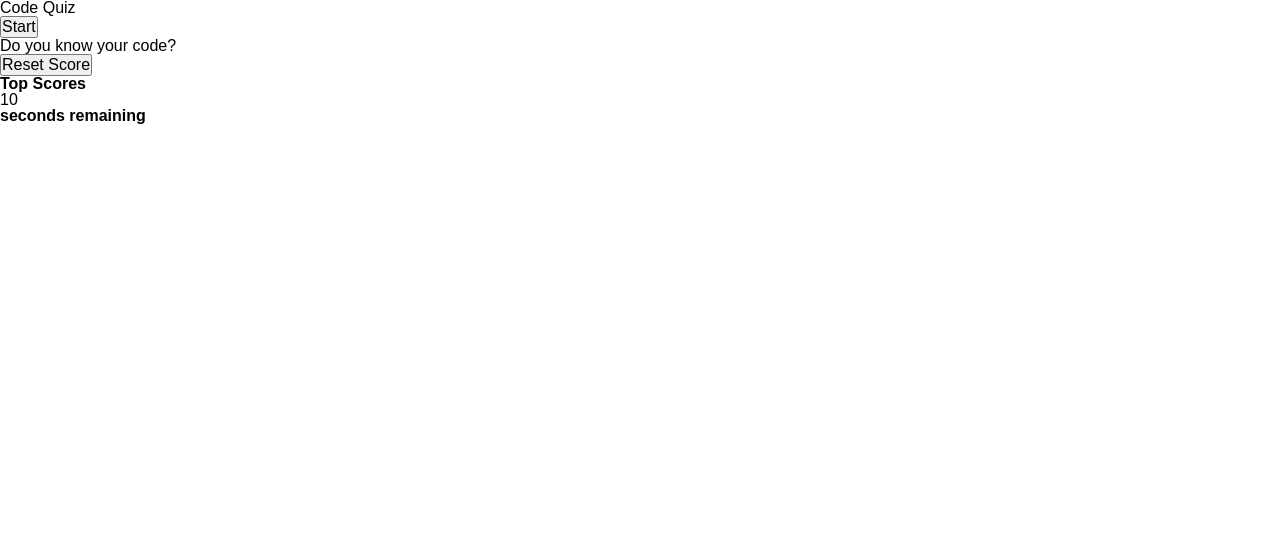
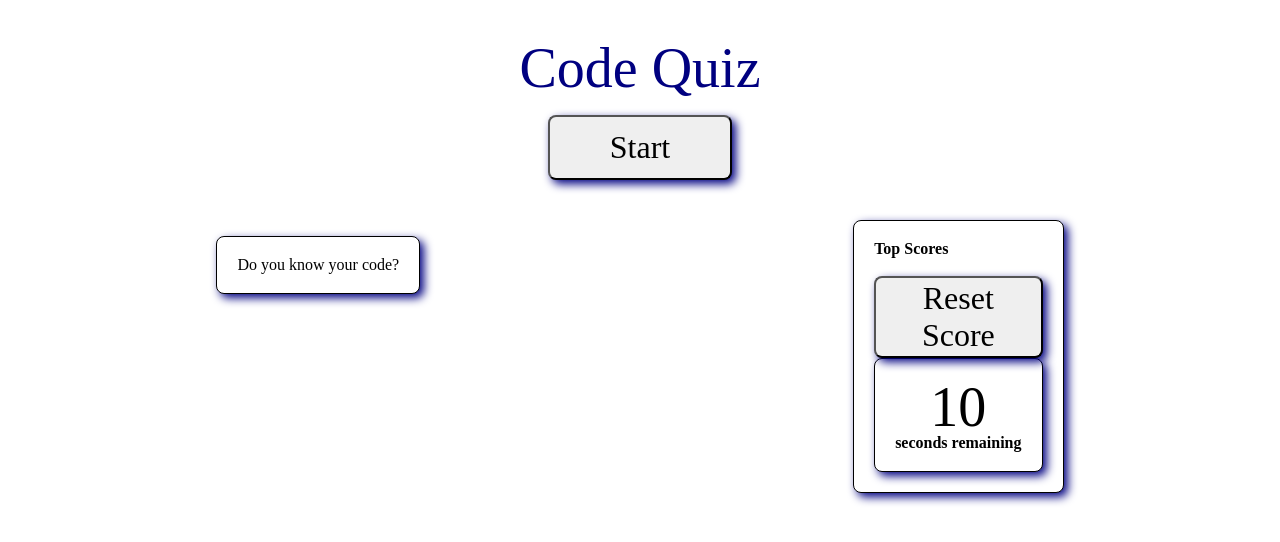
Before and after one commit to MaestroLuu/Timed-Code-Quiz, a plain HTML site: page index.html in a window 1280 px wide. Drawn offline with Linux system fonts and the light colour scheme.

Commit message:
updated containers with classes; styled buttons and divs with css

```diff
--- a/assets/css/style.css
+++ b/assets/css/style.css
@@ -0,0 +1,57 @@
+body {
+    font-family: 'Times New Roman', Times, serif;
+    margin: 0;
+    display: flex;
+    flex-direction: column;
+    min-height: 100vh;
+    justify-content: flex-start;
+    background-color: white;
+}
+
+header {
+    padding: 40px;
+    text-align: center;
+    color: navy;
+    border-bottom:30px #879274;
+}
+
+button {
+    border-radius: 8px;
+    color: black;
+    cursor: pointer;
+    font-size: 2em;
+    padding: 1% 5%;
+    text-align: center;
+    margin-top: 0.6em;
+    box-shadow: 4px 4px 10px navy;
+}
+
+main {
+    display: flex;
+    flex-wrap: wrap;
+    justify-content: space-around;
+}
+
+.card {
+    background-color: white;
+    border: 1px solid black;
+    border-radius: 8px;
+    box-shadow: 4px 4px 10px navy ;
+    margin: auto;
+    padding: 20px;
+}
+
+.large-font {
+    font-size: 3.5em;
+    text-align:center;
+}
+
+.question-box {
+    display: flex;
+    justify-content: space-between;
+    margin-top: 16px;
+}
+
+.questions {
+
+}
--- a/index.html
+++ b/index.html
@@ -16,21 +16,21 @@
 
     <main>
         <section>
-            <div class="question-box">
+            <div class="card question-box">
                 <div class="questions">Do you know your code?</div>
             </div>
         </section>
 
         <section>
-            <div class="results">
-                <button class="reset-button">Reset Score</button>
+            <div class="card results">
                 <div class="scores">
                     <h2>Top Scores</h2>
                     <ol>
                         <li></li>
                     </ol>
                 </div>
-                <div class="timer">
+                <button class="reset-button">Reset Score</button>
+                <div class="card timer">
                     <div class="timer-text">
                         <div class="large-font timer-count">10</div>
                         <h3>seconds remaining</h3>
```
